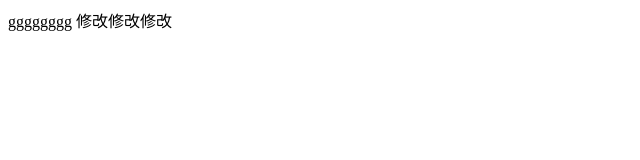
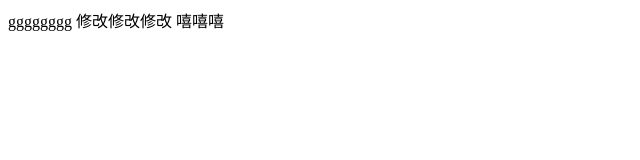
Before and after one commit to ynn1/ynn, a plain HTML site: page index.html in a window 1280 px wide. Shown: the full height of the page, 0-640 px from the left. Drawn offline with Linux system fonts and the light colour scheme.

Commit message:
append xixi

```diff
--- a/index.html
+++ b/index.html
@@ -7,5 +7,6 @@
 	<body>
 		gggggggg
 		修改修改修改
+		嘻嘻嘻
 	</body>
 </html>
```
